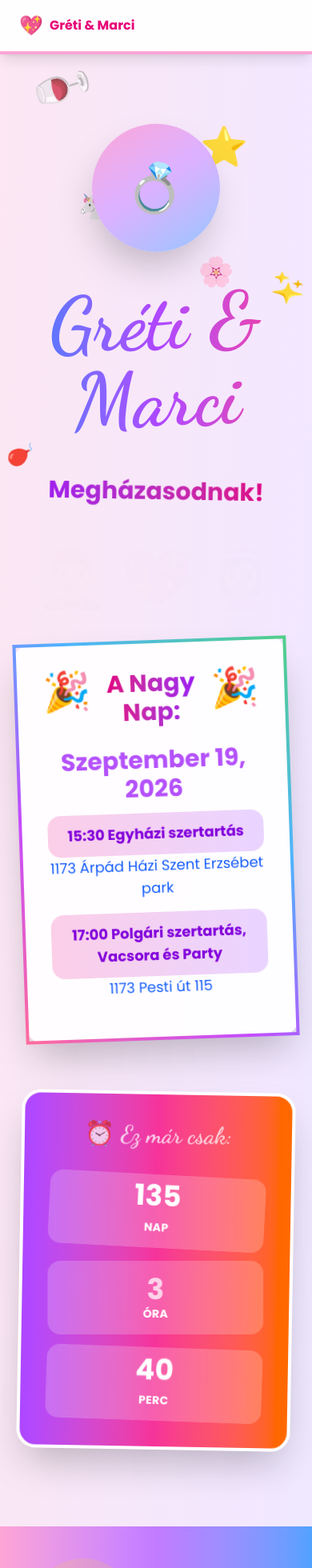
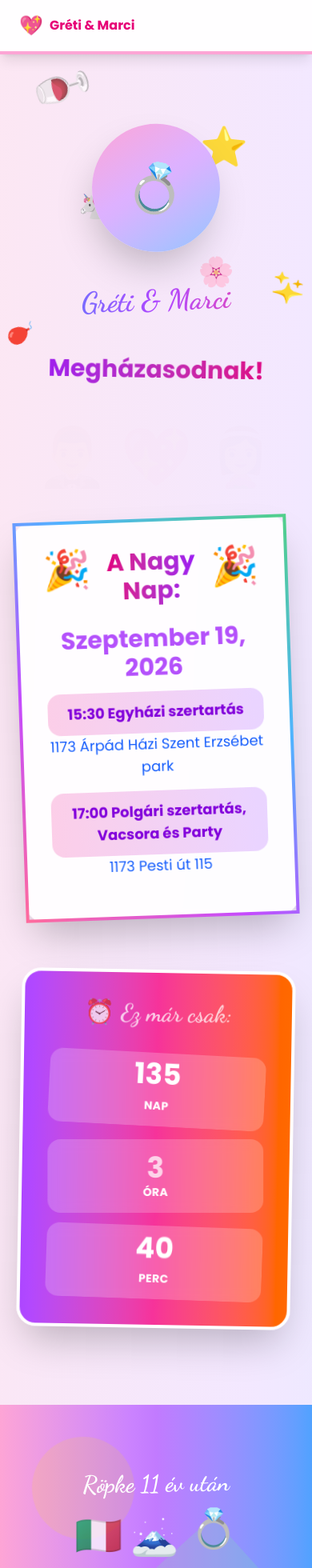
Before and after one commit to marcello120/wedding-site, a Next.js app: page / in a window 390 px wide. Shown: the top 1960 px of the page at 80% size. Built offline with nearby package versions, Linux system fonts and the light colour scheme; a web font is replaced by a local one.

Commit message:
Add files via upload

```diff
--- a/app/page.tsx
+++ b/app/page.tsx
@@ -278,7 +278,7 @@ export default function Design9() {
                         </div>
 
                         <div className="relative">
-                            <h1 className="text-8xl font-black mb-6 pb-6 bg-gradient-to-r from-blue-500 via-purple-500 to-pink-500 bg-clip-text text-transparent transform -rotate-2"
+                            <h1 className="text-4xl md:text-6xl lg:text-8xl font-black mb-6 pb-6 bg-gradient-to-r from-blue-500 via-purple-500 to-pink-500 bg-clip-text text-transparent transform -rotate-2"
                                 style={{fontFamily: 'Dancing Script, cursive'}}>
                                 Gréti &  Marci
                             </h1>
@@ -387,7 +387,7 @@ export default function Design9() {
 
                 <div className="relative container mx-auto px-6 max-w-6xl">
                     <div className="text-center mb-16">
-                        <h2 className="text-7xl font-black text-white mb-6 transform -rotate-1"
+                        <h2 className="text-3xl md:text-5xl lg:text-7xl font-black text-white mb-6 transform -rotate-1"
                             style={{fontFamily: 'Dancing Script, cursive'}}>
                             Röpke 11 év után
                         </h2>
@@ -418,7 +418,7 @@ export default function Design9() {
             >
                 <div className="container mx-auto px-6 max-w-6xl">
                     <div className="text-center mb-16">
-                        <h2 className="text-7xl font-black bg-gradient-to-r from-orange-600 to-pink-600 bg-clip-text text-transparent mb-6 transform rotate-1"
+                        <h2 className="text-3xl md:text-5xl lg:text-7xl font-black bg-gradient-to-r from-orange-600 to-pink-600 bg-clip-text text-transparent mb-6 transform rotate-1"
                             style={{fontFamily: 'Dancing Script, cursive'}}>
                             Szeretettel várunk Téged az Esküvönkön!
                         </h2>
@@ -600,7 +600,7 @@ export default function Design9() {
             >
                 <div className="container mx-auto px-6 max-w-4xl">
                     <div className="text-center mb-16">
-                        <h2 className="text-7xl p-12 font-black bg-gradient-to-r from-purple-600 to-pink-600 bg-clip-text text-transparent mb-6"
+                        <h2 className="text-3xl md:text-5xl lg:text-7xl p-6 md:p-12 font-black bg-gradient-to-r from-purple-600 to-pink-600 bg-clip-text text-transparent mb-6"
                             style={{fontFamily: 'Dancing Script, cursive'}}>
                             A Nagy Nap Menetrendje
                         </h2>
@@ -721,7 +721,7 @@ export default function Design9() {
 
                 <div className="relative container mx-auto px-6 max-w-4xl">
                     <div className="text-center mb-12">
-                        <h2 className="text-7xl font-black bg-gradient-to-r from-pink-600 via-purple-600 to-blue-600 bg-clip-text text-transparent mb-6 pb-6 transform -rotate-1"
+                        <h2 className="text-3xl md:text-5xl lg:text-7xl font-black bg-gradient-to-r from-pink-600 via-purple-600 to-blue-600 bg-clip-text text-transparent mb-6 pb-6 transform -rotate-1"
                             style={{fontFamily: 'Dancing Script, cursive'}}>
                             Várjuk visszajelzésed!
                         </h2>
```
